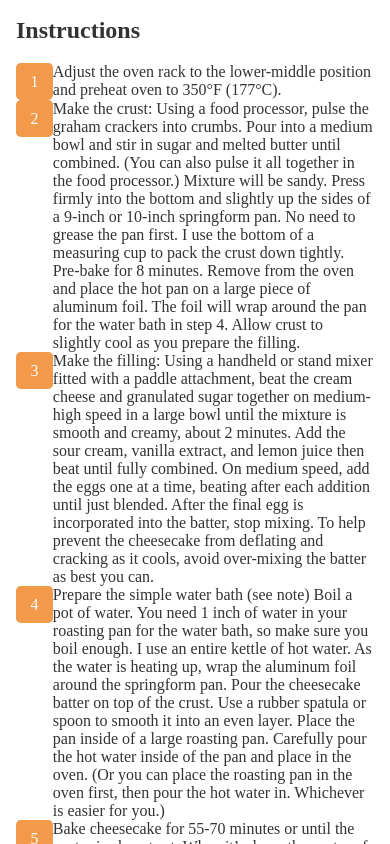
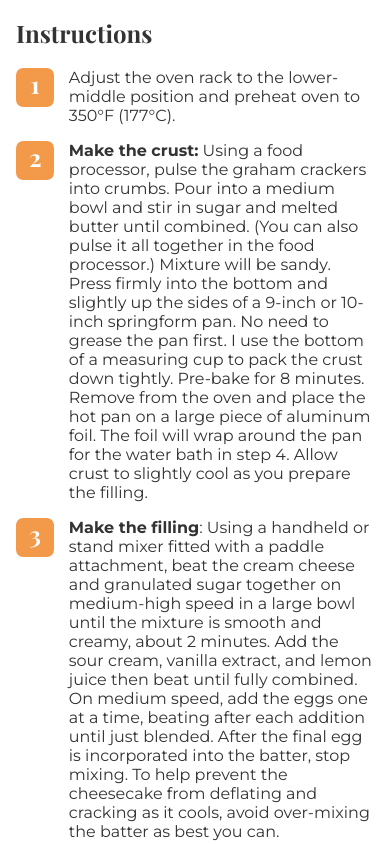
Before and after one commit to JulianArmour/css-practice, a plain HTML site: page recipe page/index.html in a window 390 px wide. Shown: the part 1001-1845 px from the top of the page. Drawn offline with nearby package versions, Linux system fonts and the light colour scheme; a web font is replaced by a local one.

Commit message:
finished mobile design implementation

```diff
--- a/recipe page/index.css
+++ b/recipe page/index.css
@@ -45,6 +45,7 @@ body {
 .info {
     margin-top: 1em;
 }
+
 .info-card-wrap {
     display: flex;
     justify-content: space-between;
@@ -91,6 +92,7 @@ body {
 .ingredients {
     font-family: 'Playfair Display', serif;
 }
+
 .ingredients > h1 {
     font-size: 1.125rem;
 }
@@ -115,8 +117,13 @@ body {
     position: absolute;
     left: -200vw;
 }
+
 .ingredient-item > .label {
     padding-top: .2em;
+}
+
+.ingredient-item > .label i {
+    font-weight: 500;
 }
 
 .ingredient-item > .checkbox-custom {
@@ -131,9 +138,9 @@ body {
 }
 
 .ingredient-item > .checkbox-custom > i {
-    /*display: none;*/
     opacity: 0;
 }
+
 .ingredient-item > input:checked + .checkbox-custom > i {
     /*display: inline;*/
     opacity: 1;
@@ -141,6 +148,13 @@ body {
 
 .ingredient-item > span {
     display: block;
+}
+
+.instructions > h1 {
+    color: #333333;
+    font-family: 'Playfair Display', serif;
+    font-weight: bold;
+    font-size: 1.5rem;
 }
 
 .instruction-list {
@@ -151,18 +165,34 @@ body {
 .instruction-list > li {
     counter-increment: instruction-list;
     list-style-type: none;
+    font-family: 'Montserrat', sans-serif;
+    font-weight: normal;
     display: flex;
     align-items: start;
+    margin-top: 1em;
 }
 
 .instruction-list > li:before {
-    display: flex;
+    display: block;
+    text-align: center;
+    /*justify-content: center;*/
+    /*align-items: center;*/
     color: #ffffff;
+    font-family: 'Playfair Display', serif;
+    font-size: 1.5rem;
     content: counter(instruction-list);
     background-color: var(--color-highlight);
-    min-width: 2.3em;
-    min-height: 2.3em;
+    min-width: 1.6em;
+    min-height: 1.6em;
     border-radius: 0.3em;
-    justify-content: center;
-    align-items: center;
+    margin-right: 0.6em;
 }
+
+.footer {
+    color: #A9A9A9;
+    font-family: 'Montserrat', sans-serif;
+    font-size: 0.875rem;
+    font-weight: 600;
+    text-align: center;
+    margin-top: 8em;
+}
--- a/recipe page/index.html
+++ b/recipe page/index.html
@@ -103,31 +103,31 @@
         fresh fruit, whipped cream, or raspberry sauce</i> (recipe in notes)</span>
     </label>
 </section>
-<section>
+<section class="instructions">
     <h1>Instructions</h1>
     <ol class="instruction-list">
         <li>Adjust the oven rack to the lower-middle position and preheat oven to 350°F (177°C).</li>
-        <li>Make the crust: Using a food processor, pulse the graham crackers into crumbs. Pour into a medium bowl and
+        <li><span><b>Make the crust:</b> Using a food processor, pulse the graham crackers into crumbs. Pour into a medium bowl and
             stir in sugar and melted butter until combined. (You can also pulse it all together in the food processor.)
             Mixture will be sandy. Press firmly into the bottom and slightly up the sides of a 9-inch or 10-inch
             springform pan. No need to grease the pan first. I use the bottom of a measuring cup to pack the crust down
             tightly. Pre-bake for 8 minutes. Remove from the oven and place the hot pan on a large piece of aluminum
             foil. The foil will wrap around the pan for the water bath in step 4. Allow crust to slightly cool as you
-            prepare the filling.
+            prepare the filling.</span>
         </li>
-        <li>Make the filling: Using a handheld or stand mixer fitted with a paddle attachment, beat the cream cheese and
+        <li><span><b>Make the filling</b>: Using a handheld or stand mixer fitted with a paddle attachment, beat the cream cheese and
             granulated sugar together on medium-high speed in a large bowl until the mixture is smooth and creamy, about
             2 minutes. Add the sour cream, vanilla extract, and lemon juice then beat until fully combined. On medium
             speed, add the eggs one at a time, beating after each addition until just blended. After the final egg is
             incorporated into the batter, stop mixing. To help prevent the cheesecake from deflating and cracking as it
-            cools, avoid over-mixing the batter as best you can.
+            cools, avoid over-mixing the batter as best you can.</span>
         </li>
-        <li>Prepare the simple water bath (see note) Boil a pot of water. You need 1 inch of water in your roasting pan
+        <li><span><b>Prepare the simple water bath (see note)</b> Boil a pot of water. You need 1 inch of water in your roasting pan
             for the water bath, so make sure you boil enough. I use an entire kettle of hot water. As the water is
             heating up, wrap the aluminum foil around the springform pan. Pour the cheesecake batter on top of the
             crust. Use a rubber spatula or spoon to smooth it into an even layer. Place the pan inside of a large
             roasting pan. Carefully pour the hot water inside of the pan and place in the oven. (Or you can place the
-            roasting pan in the oven first, then pour the hot water in. Whichever is easier for you.)
+            roasting pan in the oven first, then pour the hot water in. Whichever is easier for you.)</span>
         </li>
         <li>Bake cheesecake for 55-70 minutes or until the center is almost set. When it’s done, the center of the
             cheesecake will slightly wobble if you gently shake the pan. Turn the oven off and open the oven door
@@ -144,5 +144,8 @@
         </li>
     </ol>
 </section>
+<footer class="footer">
+    Julian Armour @ DevChallenges.io
+</footer>
 </body>
 </html>
```
